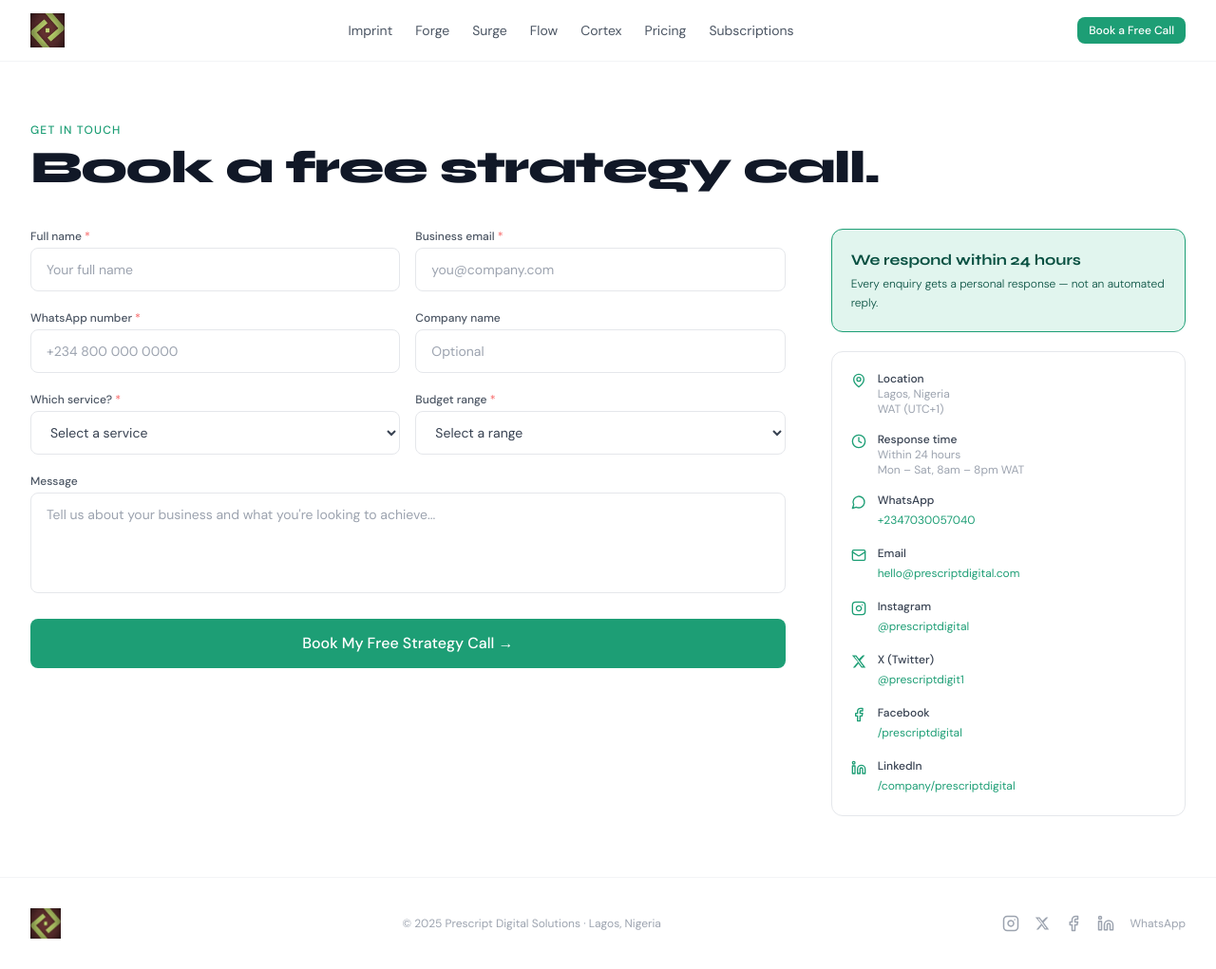
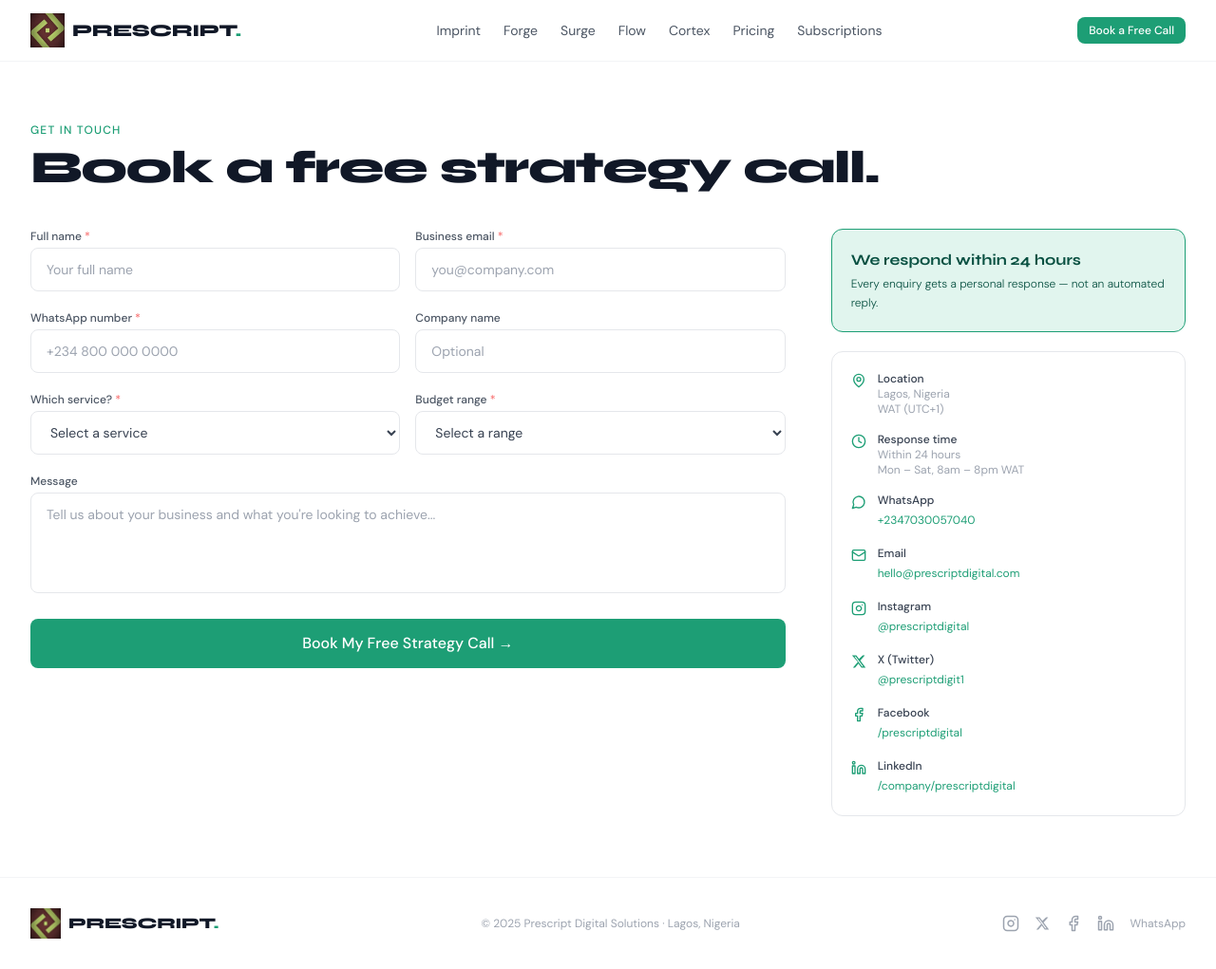
Before and after one commit to prescriptdigital-hub/prescript-website, a Next.js app: page /contact in a window 1280 px wide. Shown: the whole page at 95% size. Built offline with nearby package versions, Linux system fonts and the light colour scheme.

Commit message:
Show logo image + PRESCRIPT. text together in Navbar and Footer

```diff
--- a/src/components/layout/Footer.tsx
+++ b/src/components/layout/Footer.tsx
@@ -18,14 +18,17 @@ export default function Footer() {
       <div className="max-w-7xl mx-auto px-4 sm:px-6 lg:px-8 py-8">
         <div className="flex flex-col md:flex-row items-center justify-between gap-4">
           {/* Logo */}
-          <Link href="/" className="flex items-center">
+          <Link href="/" className="flex items-center gap-2">
             <Image
               src="/prescriptcreatives_logo.png"
               alt="Prescript Digital Solutions"
-              width={120}
-              height={36}
-              className="h-8 w-auto object-contain"
+              width={32}
+              height={32}
+              className="h-8 w-8 object-contain"
             />
+            <span className="font-syne font-extrabold text-base tracking-tight text-gray-900">
+              PRESCRIPT<span className="text-prescript-green">.</span>
+            </span>
           </Link>
 
           {/* Copyright */}
--- a/src/components/layout/Navbar.tsx
+++ b/src/components/layout/Navbar.tsx
@@ -28,15 +28,18 @@ export default function Navbar() {
       <div className="max-w-7xl mx-auto px-4 sm:px-6 lg:px-8">
         <div className="flex items-center justify-between h-16">
           {/* Logo */}
-          <Link href="/" className="flex items-center">
+          <Link href="/" className="flex items-center gap-2">
             <Image
               src="/prescriptcreatives_logo.png"
               alt="Prescript Digital Solutions"
-              width={140}
-              height={40}
-              className="h-9 w-auto object-contain"
+              width={36}
+              height={36}
+              className="h-9 w-9 object-contain"
               priority
             />
+            <span className="font-syne font-extrabold text-lg tracking-tight text-gray-900">
+              PRESCRIPT<span className="text-prescript-green">.</span>
+            </span>
           </Link>
 
           {/* Desktop nav */}
```
Also changed, not shown: 19 other files (tests, documents, lock files or other folders).
